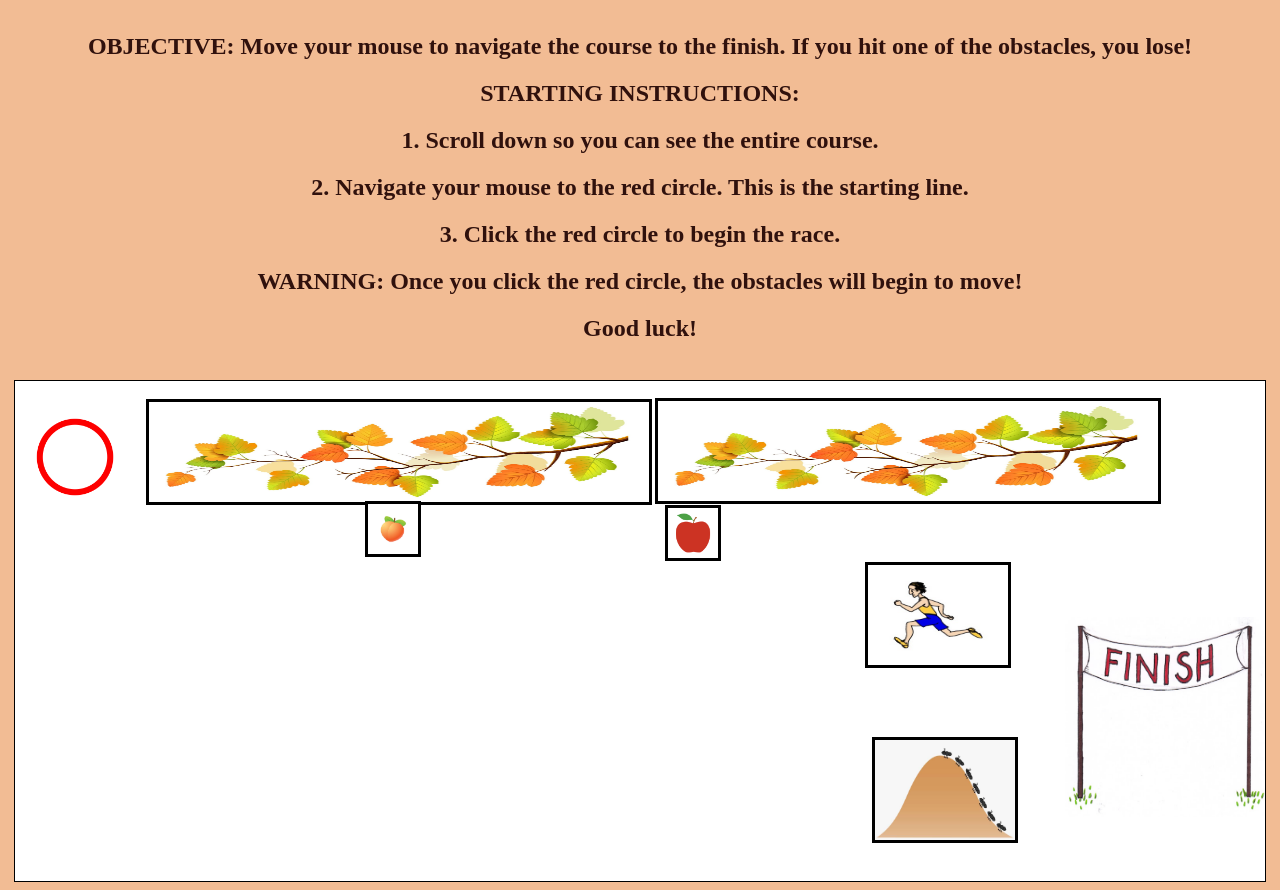
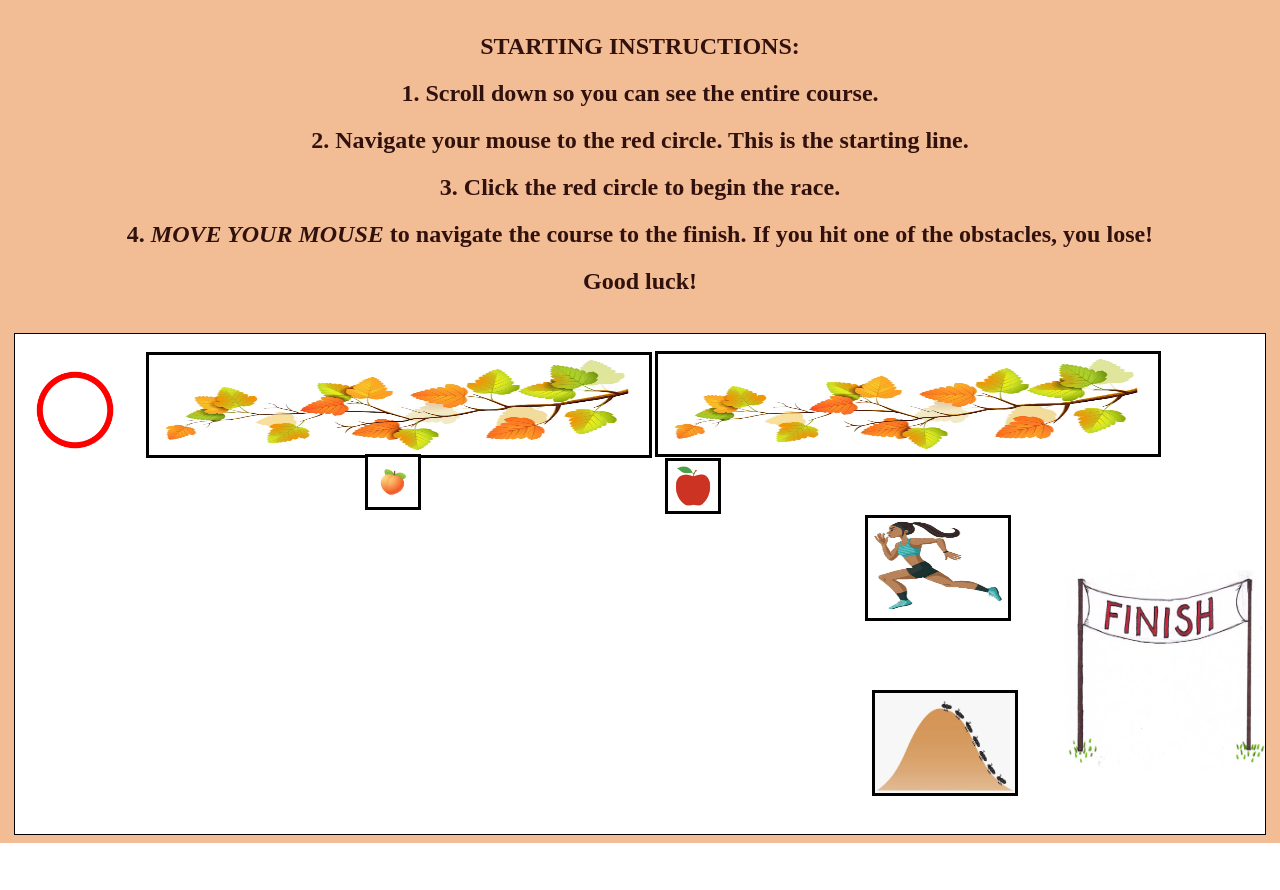
Before and after one commit to cmvallat/426_Final, a PHP site: page /race.html in a window 1280 px wide. Shown: the part 80-970 px from the top of the page. After the commit the page ends 923 px from the top, so only its background shows below. Run offline with PHP 8.4, Linux system fonts and the light colour scheme.

Commit message:
changed opposing runner image

```diff
--- a/game.css
+++ b/game.css
@@ -38,7 +38,7 @@
     height: 500px;
     border: 1px solid black;
     margin: auto;
-    cursor: url(images/mid.png) 25 15, auto;
+    cursor: url(images/mid2.png) 25 15, auto;
     background-color: #FFFFFF;
 }
 
@@ -76,7 +76,7 @@
     top: 75px;
     left: 850px;
 
-    background-image: url(images/guy_backwards.jpg);
+    background-image: url(images/girlfinal.jpg);
     background-size: 140px 100px;
     border-style: solid;
     border-width: 3px;
--- a/race.html
+++ b/race.html
@@ -11,12 +11,11 @@
     <body class="body">
         <div id="pagetwo">
         <h2 class="header">Time to race!</h2>
-            <h2 class="text">OBJECTIVE: Move your mouse to navigate the course to the finish. If you hit one of the obstacles, you lose!</h2>
             <h2 class="text">STARTING INSTRUCTIONS:</h2>
             <h2 class="text">1. Scroll down so you can see the entire course.</h2>
             <h2 class="text">2. Navigate your mouse to the red circle. This is the starting line.</h2>
             <h2 class="text">3. Click the red circle to begin the race.</h2>
-            <h2 class="text">WARNING: Once you click the red circle, the obstacles will begin to move!</h2>
+            <h2 class="text">4. <em> MOVE YOUR MOUSE </em> to navigate the course to the finish. If you hit one of the obstacles, you lose!</h2>
             <h2 class="text">Good luck!</h2>
 
 
```
Also changed, not shown: images/girl.png (added), images/girledit.jpg (added), images/girlfinal.jpg (added).
